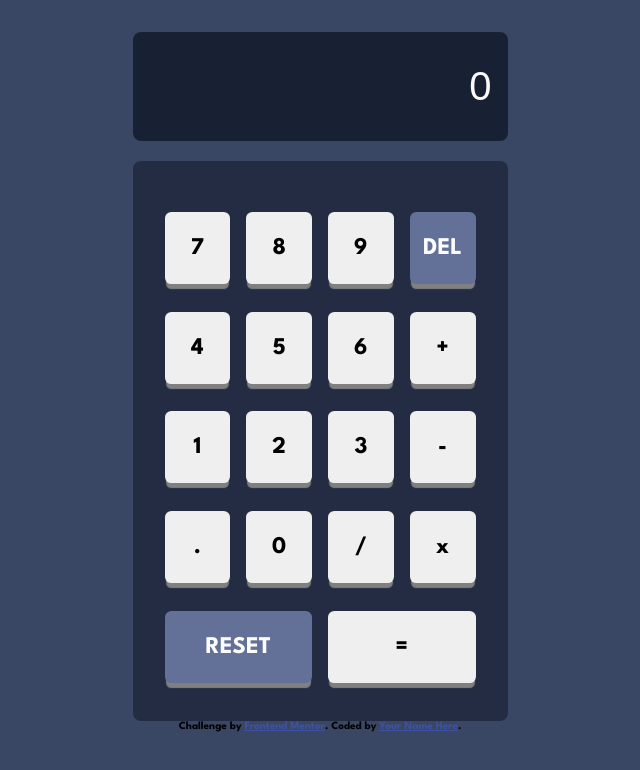
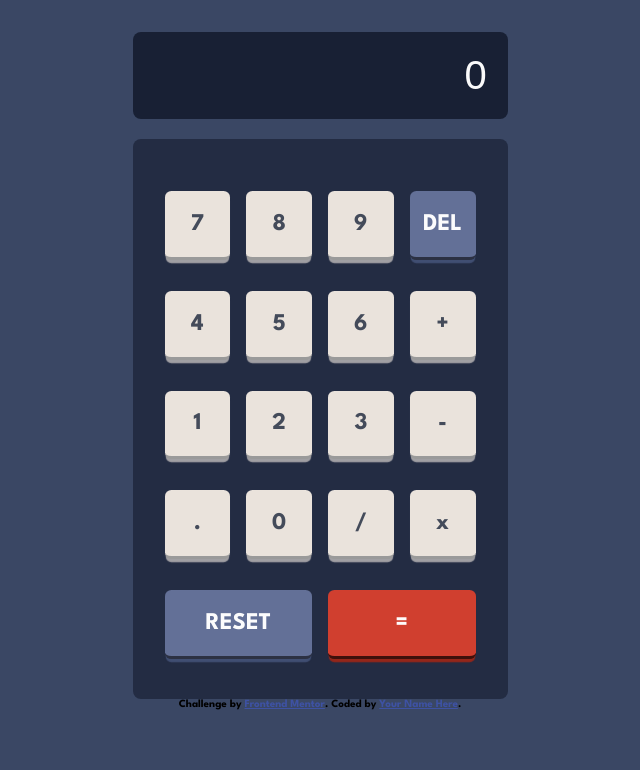
Before and after one commit to Muyixone/Functional-Calculator, a plain HTML site: page index.html in a window 1280 px wide. Shown: the whole page, without its empty margins (320-960 px from the left). Drawn offline with Linux system fonts and the light colour scheme.

Commit message:
first intro to JS

```diff
--- a/calc.css
+++ b/calc.css
@@ -17,10 +17,12 @@
     --btn-blue-color-shadow: hsl(224, 28%, 35%);
     --btn-red-color: hsl(6, 63%, 50%);
     --btn-red-color-shadow: hsl(6, 70%, 34%);
-    --btn-grey-color: hsl(30, 25%, 89%);
-    --btn-blue-color-shadow: hsl(30, 25%, 89%);
+    --btn-grayish-orange-color: hsl(30, 25%, 89%);
+    --btn-grayish-orange-color-shadow: hsla(30, 25%, 89%, 0.63);
+
+    --btn-box-shadow: 0 4px 1px -.8px;
         /* THEME 1 TEXT COLOR */
-    --text-gray: hsl(221, 14%, 31%);
+    --text-grayish-blue: hsl(221, 14%, 31%);
     --text-white: hsla(0, 0%, 100%, 0.979);
 
     /* TYPOGRAPHY */
@@ -33,18 +35,14 @@ body {
     background-color: var(--main-bg-color);
     /* min-width: 375px; */
     margin: 1rem auto;
-
-
-
 }
 .center {
     margin: 2rem auto;
-    /* outline: 2px solid red; */
     text-align: center;
     max-width: 375px;
+    height: 70vh;
     /* max-width: 100%; */
 }
-
 
 #display {
     background-color: var(--display-bg-color);
@@ -52,13 +50,11 @@ body {
     border-radius: var(--border-radius);
     margin-bottom: 1.25rem;
     width: 100%;
-    padding: 2rem 1rem ;
+    padding: 1.3rem;
     text-align: right;
     font-size: 2.5rem;
     color: var(--text-white);
-
 }
-
 
 .buttons {
     table-layout: fixed; /*This line gives the buttons in the table equal with*/
@@ -69,28 +65,48 @@ body {
     padding: 1.8rem 1rem 1rem;
     width: 100%;
     height: 70vh;
+    cursor: pointer;
 }
-
 input[type=button] {
     font-family: inherit;
     font-size: 1.5rem;
+    font-weight: 700;
     width: 100%;
-    height: 4.5rem;
-    /* padding: 1.3rem; */
+    height: 4.3rem;
     border-radius: .4rem;
     border: none;
+    border-bottom-style: outset;
+    cursor: pointer;
+}
+input[type=button]:hover {
+   transition: all .3s;
+
+}
+
+.btn_white {
+    color: var(--text-grayish-blue);
+    background-color: var(--btn-grayish-orange-color);
+    border-bottom-color: var(--btn-grayish-orange-color);
     text-align: center;
 
-    box-shadow: 0 6px 1px -1px gray;
+    box-shadow: var(--btn-box-shadow) var(--btn-grayish-orange-color-shadow);
+}
 
-}
 input[value=del],
 input[value=reset] {
     color: var(--text-white);
     background-color: var(--btn-blue-color);
+    border-bottom-color: var(--btn-blue-color);;
     text-transform: uppercase;
 
-    /* box-shadow: 0 6px 1px -1px var(--btn-blue-color-shadow); */
+    box-shadow: var(--btn-box-shadow) var(--btn-blue-color-shadow);
+}
+#equal {
+    color: var(--text-white);
+    background-color: var(--btn-red-color);
+    border-bottom-color: var(--btn-red-color-shadow);
+
+    box-shadow: var(--btn-box-shadow) var(--btn-red-color-shadow);
 }
 
 
--- a/calc.js
+++ b/calc.js
@@ -1 +1,15 @@
-let displayScreen = document.getElementById("display");
+function printSymbol(e) {
+    let displayScreen = document.getElementById("display");
+    let object = e.target;
+
+    displayScreen.value += object.textContent
+}
+
+
+let displayScreen = document.getElementById("display").value;
+
+let numbers = document.getElementsByClassName("btn_white");
+
+    for (let i = 0; i < numbers.length; i++) {
+        numbers[i].value.addEventListener("click", printSymbol);
+    }
--- a/index.html
+++ b/index.html
@@ -21,36 +21,36 @@
 
     <table class="buttons">
       <tr>
-        <td class="btn_white"><input type="button" value="7"></td>
-        <td class="btn_white"><input type="button" value="8"></td>
-        <td class="btn_white"><input type="button" value="9"></td>
+        <td><input class="btn_white" type="button" value="7"></td>
+        <td><input class="btn_white" type="button" value="8"></td>
+        <td><input class="btn_white" type="button" value="9"></td>
         <td class="btn__purple del"><input type="button" value="del"></td>
       </tr>
 
       <tr>
-        <td class="btn_white"><input type="button" value="4"></td>
-        <td class="btn_white"><input type="button" value="5"></td>
-        <td class="btn_white"><input type="button" value="6"></td>
-        <td class="btn_white"><input type="button" value="+"></td>
+        <td><input class="btn_white" type="button" value="4"></td>
+        <td><input class="btn_white" type="button" value="5"></td>
+        <td><input class="btn_white" type="button" value="6"></td>
+        <td><input class="btn_white" type="button" value="+"></td>
       </tr>
 
       <tr>
-        <td class="btn_white"><input type="button" value="1"></td>
-        <td class="btn_white"><input type="button" value="2"></td>
-        <td class="btn_white"><input type="button" value="3"></td>
-        <td class="btn_white"><input type="button" value="-"></td>
+        <td><input class="btn_white" type="button" value="1"></td>
+        <td><input class="btn_white" type="button" value="2"></td>
+        <td><input class="btn_white" type="button" value="3"></td>
+        <td><input class="btn_white" type="button" value="-"></td>
       </tr>
 
       <tr>
-        <td class="btn_white"><input type="button" value="."></td>
-        <td class="btn_white"><input type="button" value="0"></td>
-        <td class="btn_white"><input type="button" value="/"></td>
-        <td class="btn_white"><input type="button" value="x"></td>
+        <td><input class="btn_white" type="button" value="."></td>
+        <td><input class="btn_white" type="button" value="0"></td>
+        <td><input class="btn_white" type="button" value="/"></td>
+        <td><input class="btn_white" type="button" value="x"></td>
       </tr>
 
       <tr>
         <td colspan="2" class="btn__purple reset"><input type="button" value="reset"></td>
-        <td colspan="2" class="btn_red equal"><input type="button" value="="></td>
+        <td colspan="2" class="btn_red"><input type="button" id="equal" value="="></td>
       </tr>
     </table>
 
```
